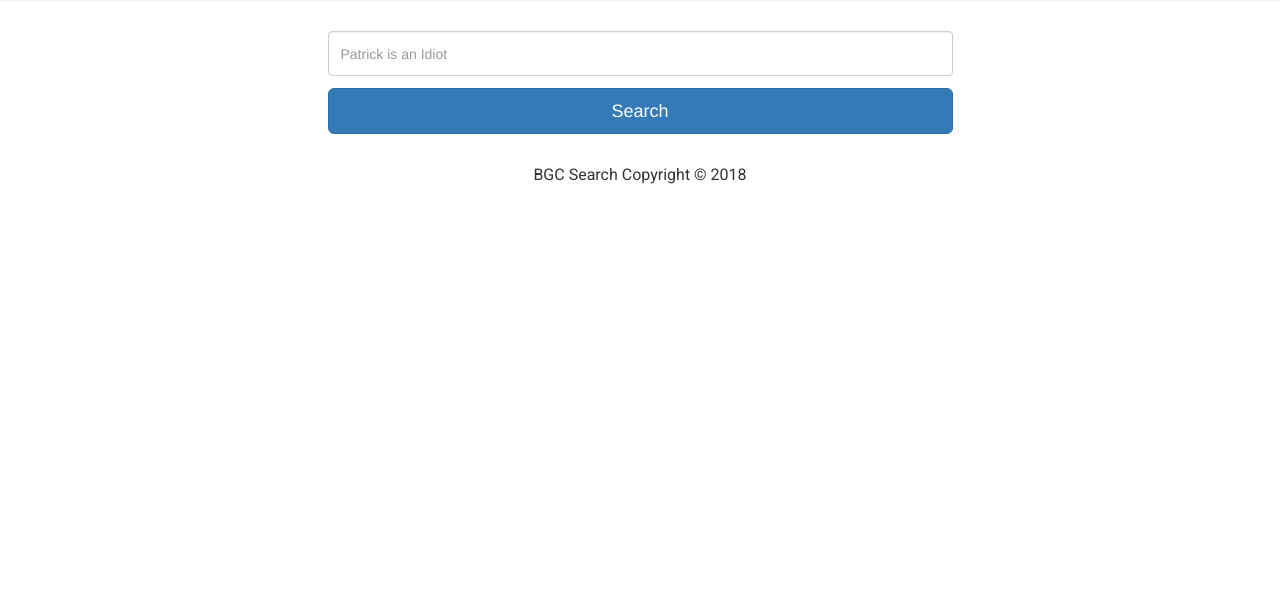
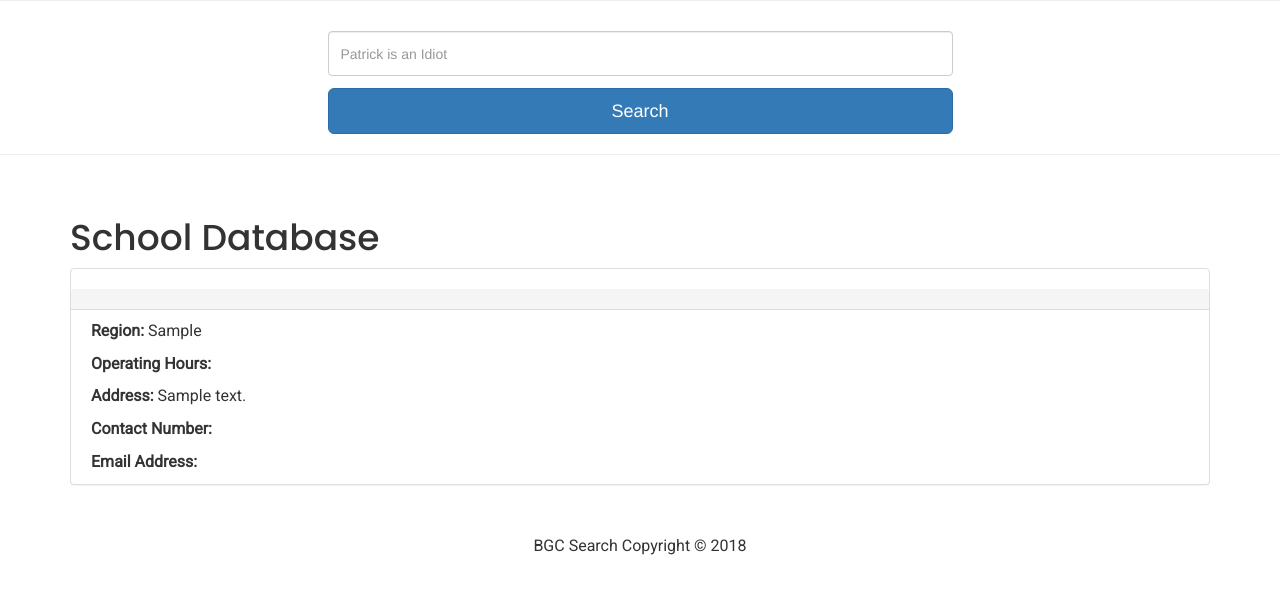
Before and after one commit to jmaytona/phverify, a PHP site: page / in a window 1280 px wide. Shown: the part 264-862 px from the top of the page. Before the commit the page ends 448 px from the top, so only its background shows below. Run offline with PHP 8.4, Linux system fonts and the light colour scheme; tables that the repository leaves empty or names only in its code hold one stand-in row (values such as "Sample post"); data that the repository does not hold is empty; some libraries are stand-ins or nearby versions.

Commit message:
Designed Database result using Bootstrap 3 Panel

```diff
--- a/index.php
+++ b/index.php
@@ -17,6 +17,34 @@
         </div>
     </div>
 
+<hr>
+<br>
+
+    <div class="container">
+        <h1>School Database</h1>
+        <?php
+            $sql = "SELECT * FROM school";
+            $result = mysqli_query($conn, $sql);
+            $queryResults = mysqli_num_rows($result);
+
+        if ($queryResults > 0){
+            while($row = mysqli_fetch_assoc($result)){
+                echo "<div class='panel panel-default'>
+                    <h3 class='panel-heading'>".$row['schoolName']."</h3>
+                    <p class='p-margin'><strong>Region: </strong>".$row['region']."</p>
+                    <p class='p-margin'><strong>Operating Hours: </strong>".$row['operatingHours']."</p>
+                    <p class='p-margin'><strong>Address: </strong>".$row['address']."</p>
+                    <p class='p-margin'><strong>Contact Number: </strong>".$row['contactNum']."</p>
+                    <p class='p-margin'><strong>Email Address: </strong>".$row['emailAdd']."</p>
+                </div>";
+            }
+        }
+
+
+        ?>
+
+    </div>
+
 <?php
     include 'footer.php';
 ?>
--- a/style.css
+++ b/style.css
@@ -59,3 +59,9 @@ input.form-control {
     margin: auto;
     display: block;
 }
+
+/*School Panel Bootstrap3*/
+.p-margin {
+    padding-left: 20px;
+    padding-right: 20px;
+}
```
